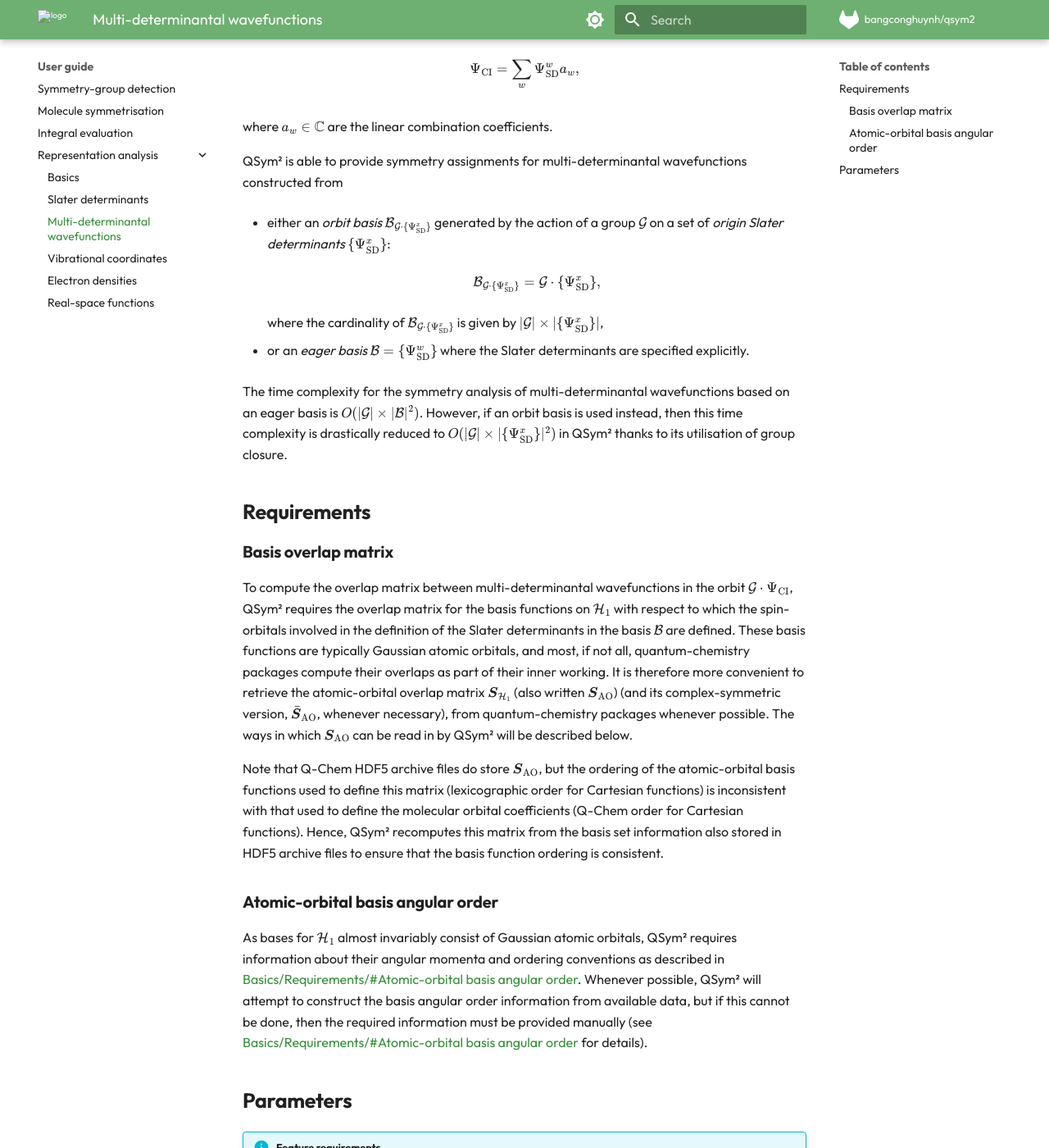
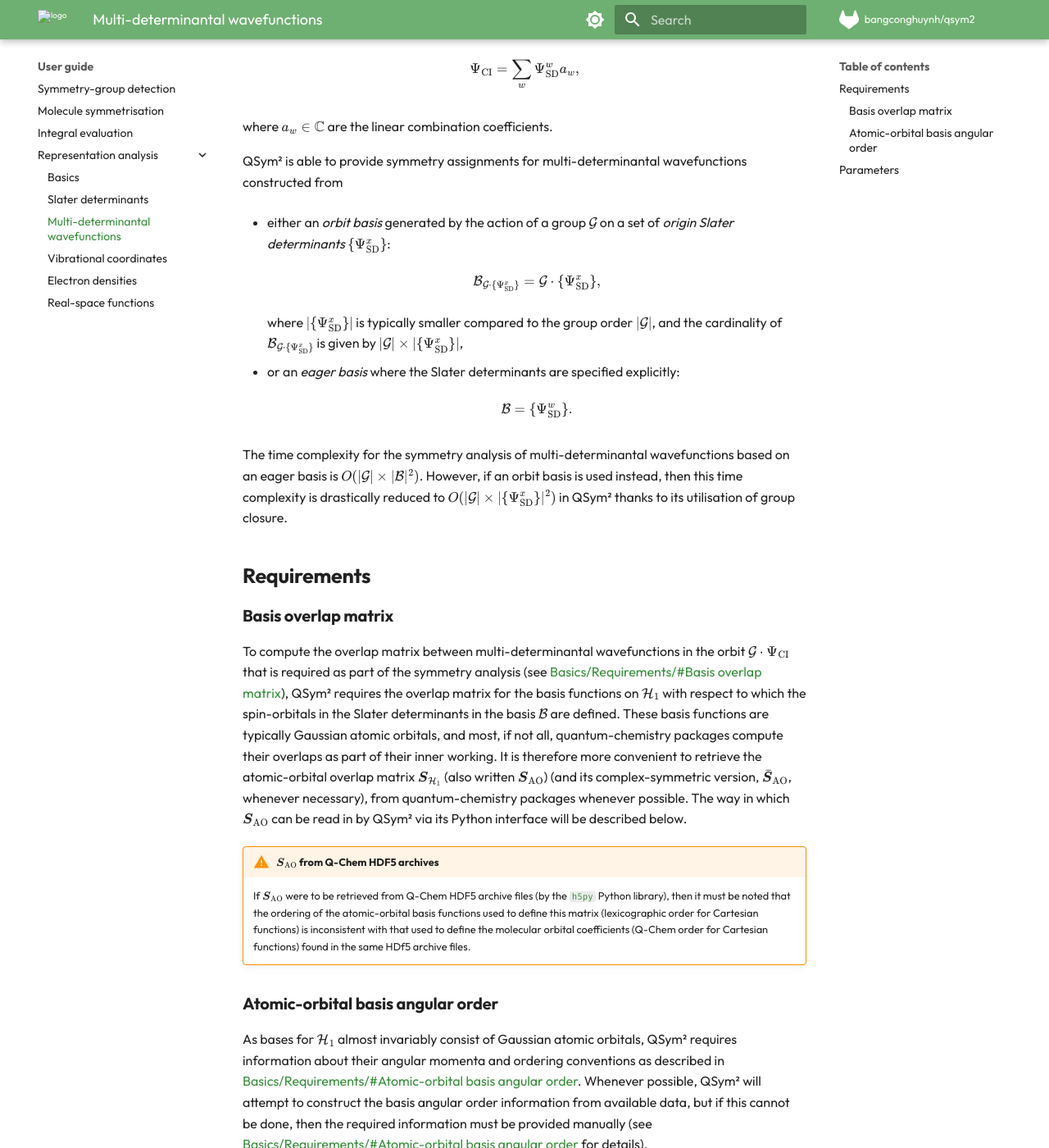
Before and after one commit to bangconghuynh/qsym2, an MkDocs documentation site: the page built from docs/docs/user-guide/representation-analysis/multideterminants.md, in a window 1280 px wide and 1400 px high, scrolled down 239 px. Shown: the whole window at 82% size. Built offline with MkDocs 1.6.1 and Material for MkDocs 9.7.7, drawn with Linux system fonts in a browser that asks for light colours; comment, search, counter and statistics services are not loaded; some of the changed text lies outside the part shown.

Commit message:
Slowly adding user guide documentation for multidet.

```diff
--- a/docs/docs/user-guide/representation-analysis/multideterminants.md
+++ b/docs/docs/user-guide/representation-analysis/multideterminants.md
@@ -5,7 +5,7 @@ description: Configurable parameters for multi-determinantal wavefunction repres
 
 # Multi-determinantal wavefunctions
 
-Let $\mathcal{B} = \{ \Psi^w_{\mathrm{SD}} \}$ be a set of $N_{\mathrm{e}}$-electron [Slater determinants](slater-determinants.md) that may be non-orthogonal. Let $\Psi$ be a multi-determinantal wavefunction constructed from the Slater determinants in $\mathcal{B}$:
+Let $\mathcal{B} = \{ \Psi^w_{\mathrm{SD}} \}$ be a set of $N_{\mathrm{e}}$-electron [Slater determinants](slater-determinants.md) that may be non-orthogonal. Let $\Psi_{\mathrm{CI}}$ be a multi-determinantal wavefunction constructed from the Slater determinants in $\mathcal{B}$:
 
 $$
     \Psi_{\mathrm{CI}} =
@@ -16,17 +16,21 @@ where $a_w \in \mathbb{C}$ are the linear combination coefficients.
 
 QSym² is able to provide symmetry assignments for multi-determinantal wavefunctions constructed from
 
-* either an *orbit basis* $\mathcal{B}_{\mathcal{G} \cdot \{ \Psi^x_{\mathrm{SD}} \}}$ generated by the action of a group $\mathcal{G}$ on a set of *origin Slater determinants* $\{ \Psi^x_{\mathrm{SD}} \}$:
+* either an *orbit basis* generated by the action of a group $\mathcal{G}$ on a set of *origin Slater determinants* $\{ \Psi^x_{\mathrm{SD}} \}$:
 
     $$
         \mathcal{B}_{\mathcal{G} \cdot \{ \Psi^x_{\mathrm{SD}} \}} = \mathcal{G} \cdot \{ \Psi^x_{\mathrm{SD}} \},
     $$
 
-    where the cardinality of $\mathcal{B}_{\mathcal{G} \cdot \{ \Psi^x_{\mathrm{SD}} \}}$ is given by $\lvert \mathcal{G} \rvert \times \lvert \{ \Psi^x_{\mathrm{SD}} \} \rvert$,
+    where $\lvert \{ \Psi^x_{\mathrm{SD}} \} \rvert$ is typically smaller compared to the group order $\lvert \mathcal{G} \rvert$, and the cardinality of $\mathcal{B}_{\mathcal{G} \cdot \{ \Psi^x_{\mathrm{SD}} \}}$ is given by $\lvert \mathcal{G} \rvert \times \lvert \{ \Psi^x_{\mathrm{SD}} \} \rvert$,
 
 
 
-* or an *eager basis* $\mathcal{B} = \{ \Psi^w_{\mathrm{SD}} \}$ where the Slater determinants are specified explicitly.
+* or an *eager basis*  where the Slater determinants are specified explicitly:
+
+    $$
+        \mathcal{B} = \{ \Psi^w_{\mathrm{SD}} \}.
+    $$
 
 The time complexity for the symmetry analysis of multi-determinantal wavefunctions based on an eager basis is $O(\lvert \mathcal{G} \rvert \times \lvert \mathcal{B} \rvert^2)$. However, if an orbit basis is used instead, then this time complexity is drastically reduced to $O(\lvert \mathcal{G} \rvert \times \lvert \{ \Psi^x_{\mathrm{SD}} \} \rvert^2)$ in QSym² thanks to its utilisation of group closure.
 
@@ -35,13 +39,14 @@ The time complexity for the symmetry analysis of multi-determinantal wavefunctio
 
 ### Basis overlap matrix
 
-To compute the overlap matrix between multi-determinantal wavefunctions in the orbit $\mathcal{G} \cdot \Psi_{\mathrm{CI}}$, QSym² requires the overlap matrix for the basis functions on $\mathcal{H}_{1}$ with respect to which the spin-orbitals involved in the definition of the Slater determinants in the basis $\mathcal{B}$ are defined.
+To compute the overlap matrix between multi-determinantal wavefunctions in the orbit $\mathcal{G} \cdot \Psi_{\mathrm{CI}}$ that is required as part of the symmetry analysis (see [Basics/Requirements/#Basis overlap matrix](basics.md/#basis-overlap-matrix)), QSym² requires the overlap matrix for the basis functions on $\mathcal{H}_{1}$ with respect to which the spin-orbitals in the Slater determinants in the basis $\mathcal{B}$ are defined.
 These basis functions are typically Gaussian atomic orbitals, and most, if not all, quantum-chemistry packages compute their overlaps as part of their inner working.
 It is therefore more convenient to retrieve the atomic-orbital overlap matrix $\mathbfit{S}_{\mathcal{H}_{1}}$ (also written $\mathbfit{S}_{\mathrm{AO}}$) (and its complex-symmetric version, $\bar{\mathbfit{S}}_{\mathrm{AO}}$, whenever necessary), from quantum-chemistry packages whenever possible.
-The ways in which $\mathbfit{S}_{\mathrm{AO}}$ can be read in by QSym² will be described below.
+The way in which $\mathbfit{S}_{\mathrm{AO}}$ can be read in by QSym² via its Python interface will be described below.
 
-Note that Q-Chem HDF5 archive files do store $\mathbfit{S}_{\mathrm{AO}}$, but the ordering of the atomic-orbital basis functions used to define this matrix (lexicographic order for Cartesian functions) is inconsistent with that used to define the molecular orbital coefficients (Q-Chem order for Cartesian functions).
-Hence, QSym² recomputes this matrix from the basis set information also stored in HDF5 archive files to ensure that the basis function ordering is consistent.
+!!! warning "$\mathbfit{S}_{\mathrm{AO}}$ from Q-Chem HDF5 archives"
+
+    If $\mathbfit{S}_{\mathrm{AO}}$ were to be retrieved from Q-Chem HDF5 archive files (by the [`h5py`](https://www.h5py.org/) Python library), then it must be noted that the ordering of the atomic-orbital basis functions used to define this matrix (lexicographic order for Cartesian functions) is inconsistent with that used to define the molecular orbital coefficients (Q-Chem order for Cartesian functions) found in the same HDf5 archive files.
 
 ### Atomic-orbital basis angular order
 
```
Also changed, not shown: other parts of docs/docs/user-guide/representation-analysis/multideterminants.md (+0 -1 lines), docs/docs/user-guide/representation-analysis/slater-determinants.md (+5 -3 lines).
